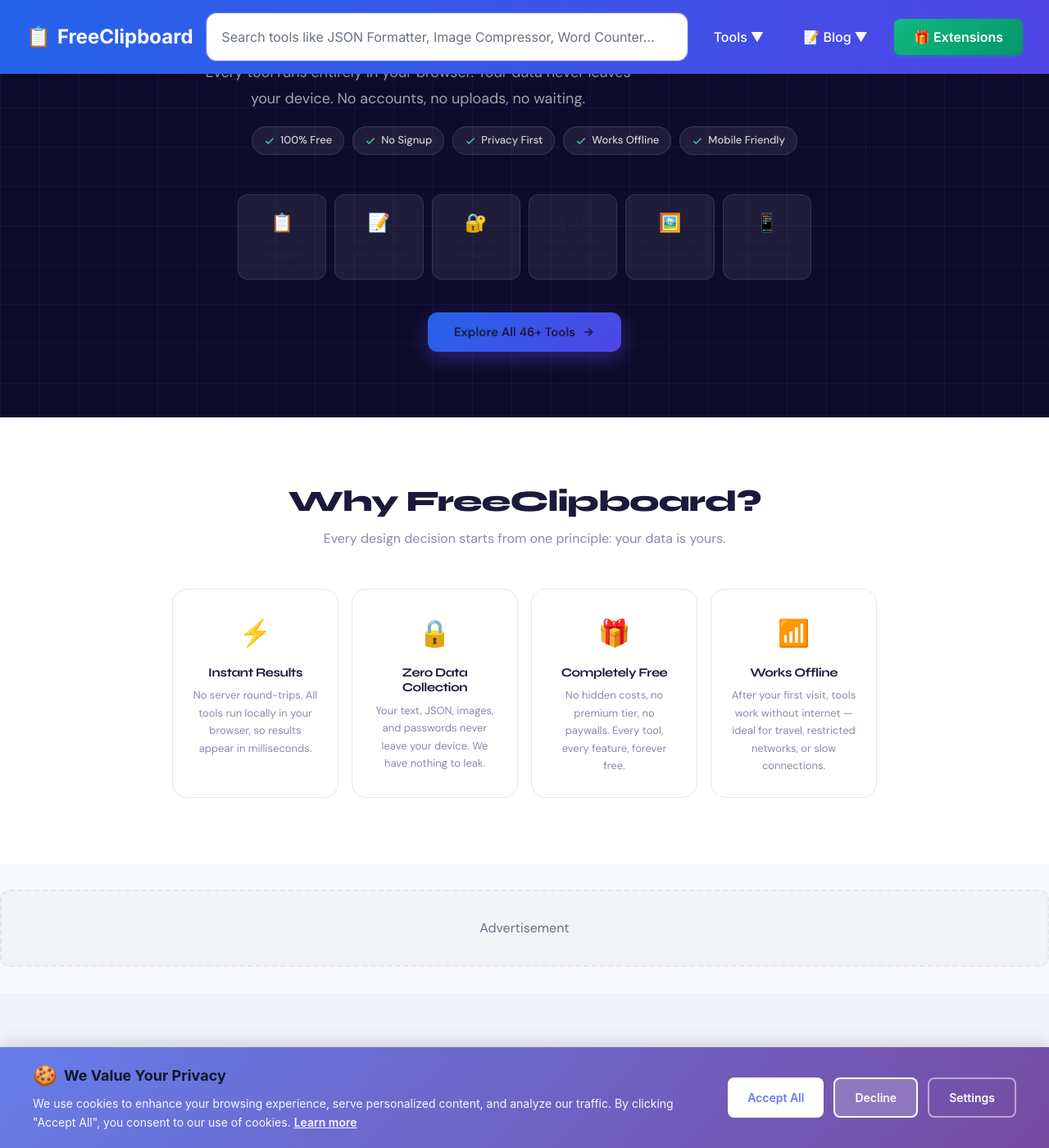
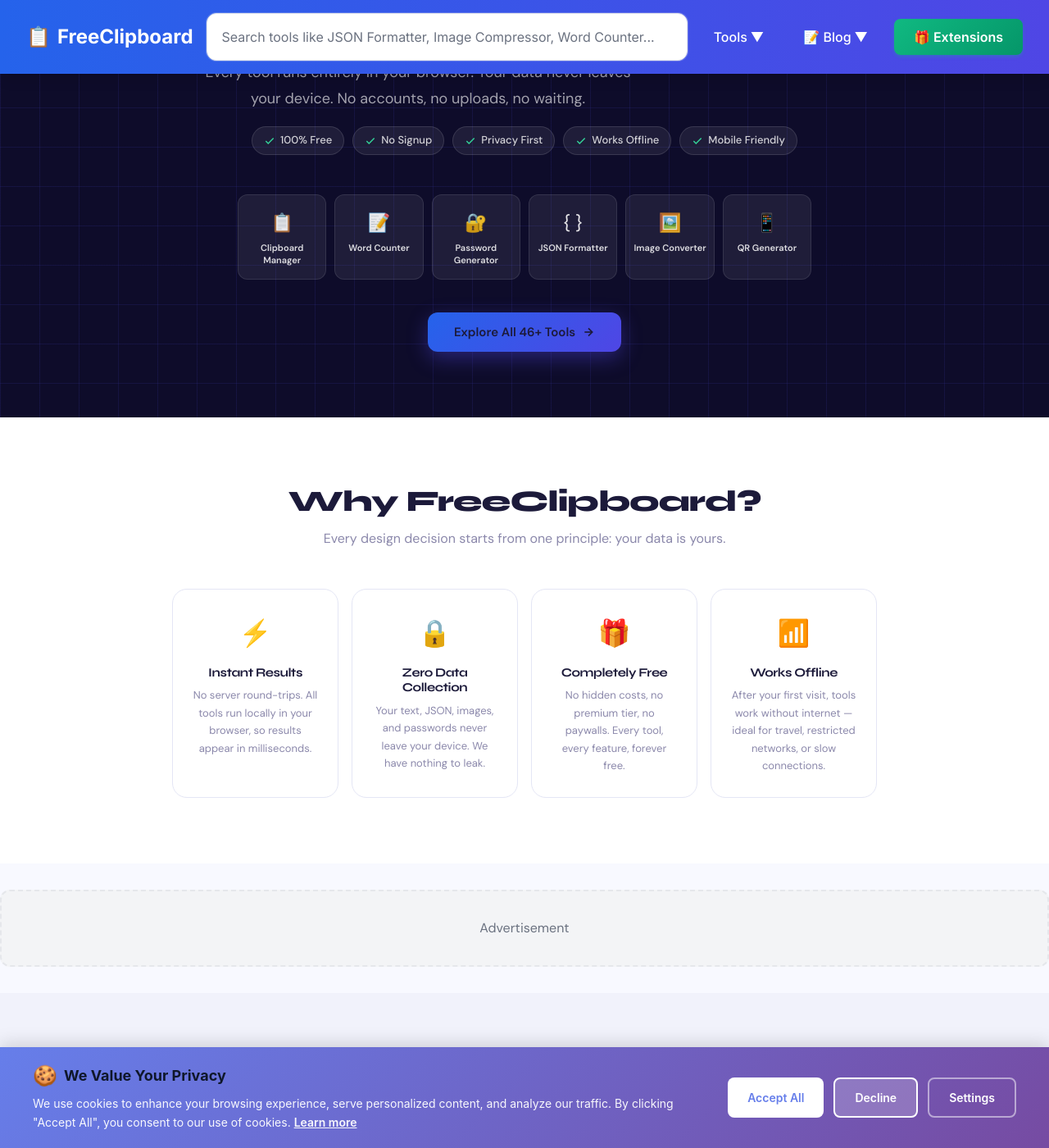
Before and after one commit to alikwl/freeclipboard, a Jekyll site: the page built from index.html, in a window 1280 px wide and 1400 px high, scrolled down 386 px. Shown: the whole window at 82% size. Built offline with Jekyll 4.4.1, drawn with Linux system fonts in a browser that asks for light colours; nearby versions of some CDN libraries; some of the changed text lies outside the part shown.

Commit message:
Center hero description and fix JSON formatter icon color

```diff
--- a/index.html
+++ b/index.html
@@ -392,6 +392,7 @@
     max-width: 560px;
     margin: 0 auto 36px;
     line-height: 1.75;
+    text-align: center;
   }
 
   /* Trust row */
@@ -453,6 +454,7 @@
 
   .hp-featured-card-icon {
     font-size: 22px;
+    color: rgba(255, 255, 255, 0.9);
   }
 
   .hp-featured-card-name {
@@ -460,6 +462,7 @@
     font-weight: 600;
     text-align: center;
     line-height: 1.3;
+    color: rgba(255, 255, 255, 0.85);
   }
 
   /* CTA button */
@@ -1646,39 +1649,20 @@
     <div class="hp-container">
       <div class="hp-sh">
         <h2 id="categories-heading">Explore by Category</h2>
-        <p>Five focused categories covering every everyday task a developer, writer, or professional needs.</p>
+        <p>All focused categories covering every everyday task a developer, writer, or professional needs.</p>
       </div>
       <div class="hp-cats-grid" role="navigation" aria-label="Tool categories">
-        <a href="{{ '/text-utilities/' | relative_url }}" class="hp-cat-card">
-          <div class="hp-cat-icon">📝</div>
-          <h3>Text &amp; Writing</h3>
-          <p>Word counter, text formatter, case converter, encoders &amp; more</p>
-          <span class="hp-cat-count">15+ tools</span>
+        {% assign categories = site.data.tools-metadata.categories %}
+        {% assign tools = site.data.tools-metadata.tools %}
+        {% for category in categories %}
+        {% assign catTools = tools | where: 'category', category.id %}
+        <a href="{{ category.url | relative_url }}" class="hp-cat-card">
+          <div class="hp-cat-icon">{{ category.icon }}</div>
+          <h3>{{ category.name }}</h3>
+          <p>{{ category.description }}</p>
+          <span class="hp-cat-count">{{ catTools | size }}+ tools</span>
         </a>
-        <a href="{{ '/image-tools/' | relative_url }}" class="hp-cat-card">
-          <div class="hp-cat-icon">🎨</div>
-          <h3>Image &amp; Design</h3>
-          <p>Image converter, QR code generator, color picker &amp; more</p>
-          <span class="hp-cat-count">10+ tools</span>
-        </a>
-        <a href="{{ '/generators-security/' | relative_url }}" class="hp-cat-card">
-          <div class="hp-cat-icon">🔐</div>
-          <h3>Security &amp; Generators</h3>
-          <p>Password generator, hash tools, UUID &amp; token generators</p>
-          <span class="hp-cat-count">8+ tools</span>
-        </a>
-        <a href="{{ '/utilities/' | relative_url }}" class="hp-cat-card">
-          <div class="hp-cat-icon">💻</div>
-          <h3>Developer Tools</h3>
-          <p>JSON formatter, regex tester, URL encoder, diff tool &amp; more</p>
-          <span class="hp-cat-count">10+ tools</span>
-        </a>
-        <a href="{{ '/calculators/' | relative_url }}" class="hp-cat-card">
-          <div class="hp-cat-icon">🧮</div>
-          <h3>Calculators &amp; Utilities</h3>
-          <p>Unit converter, age calculator, tip calculator &amp; planners</p>
-          <span class="hp-cat-count">10+ tools</span>
-        </a>
+        {% endfor %}
       </div>
     </div>
   </section>
```
